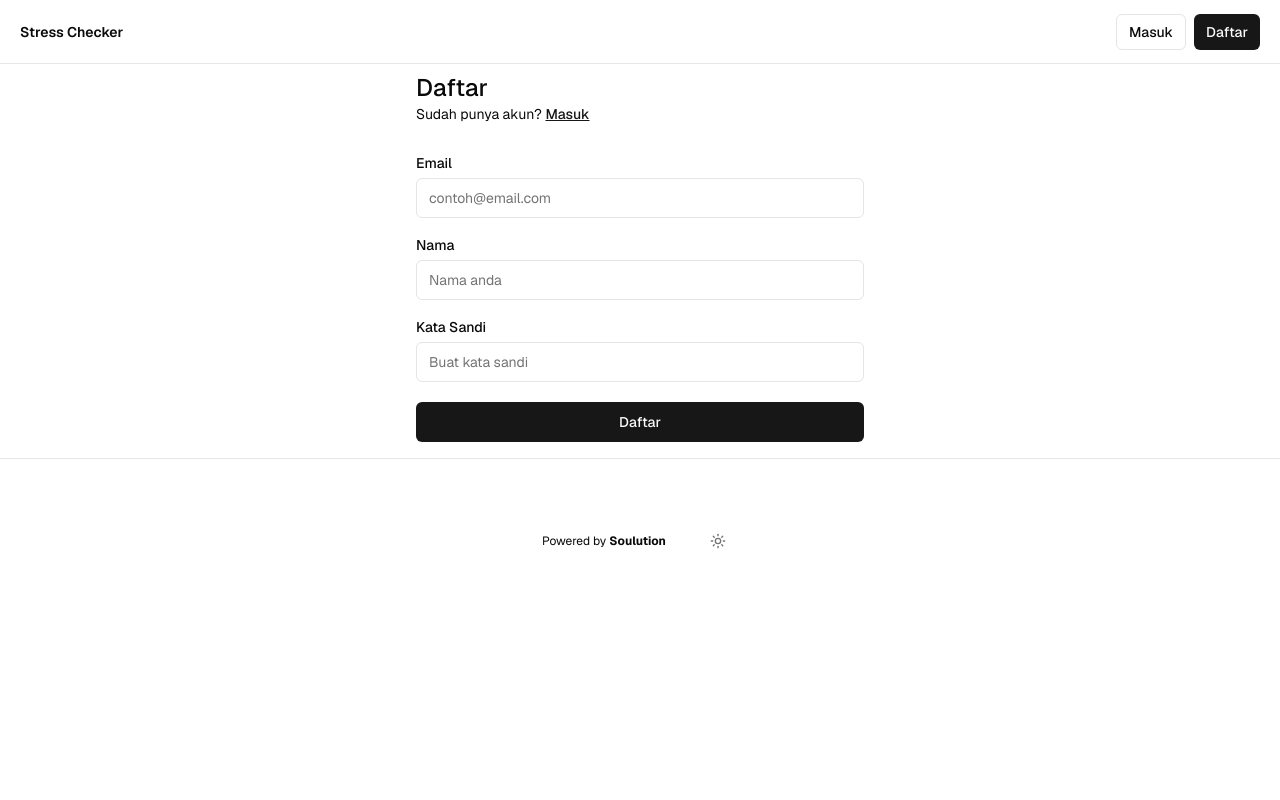
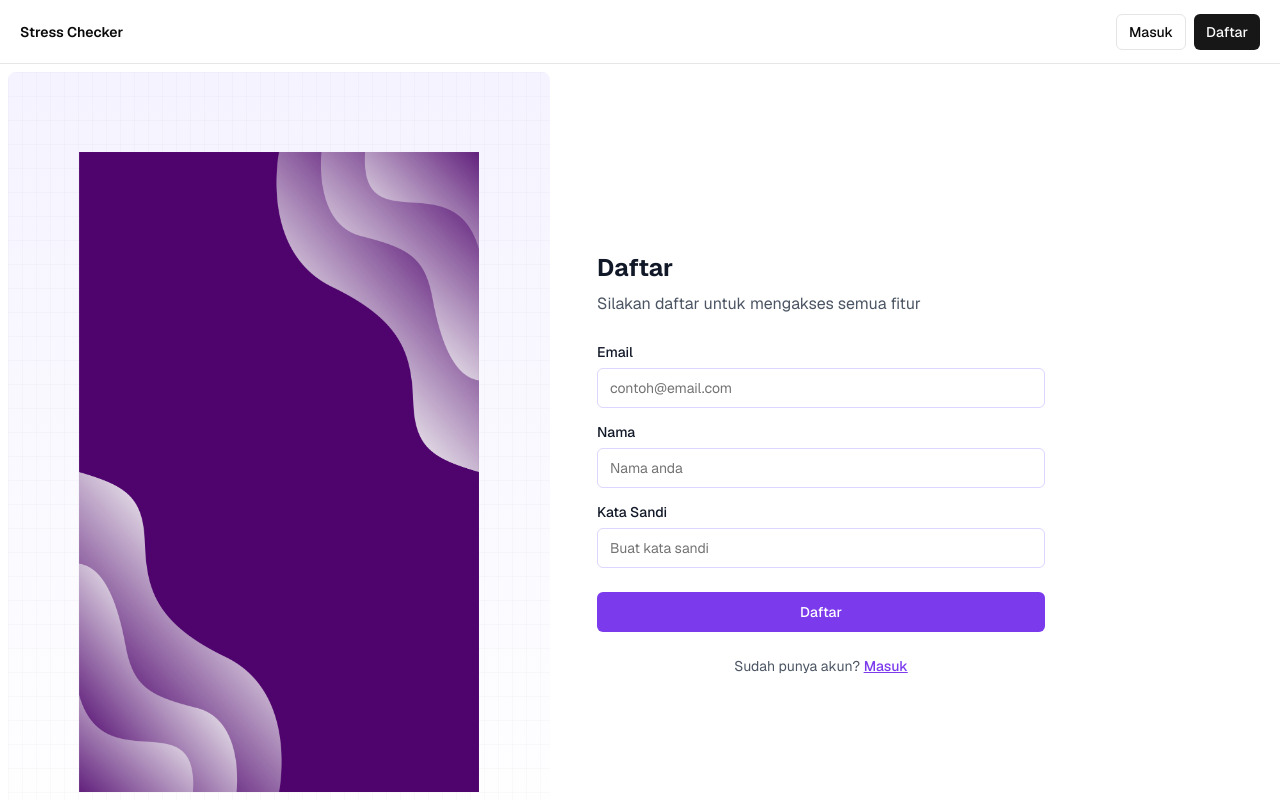
Before and after one commit to rizkyalfito/nextjs-stress-checker, a Next.js app: page /sign-up in a window 1280 px wide. Shown: the top 800 px of the page. Built offline with nearby package versions, Linux system fonts and the light colour scheme; no server answers.

Commit message:
daftar, masuk enchance layout

```diff
--- a/app/(auth-pages)/sign-in/page.tsx
+++ b/app/(auth-pages)/sign-in/page.tsx
@@ -4,41 +4,100 @@ import { SubmitButton } from "@/components/submit-button";
 import { Input } from "@/components/ui/input";
 import { Label } from "@/components/ui/label";
 import Link from "next/link";
+import Image from "next/image";
 
 export default async function Login(props: { searchParams: Promise<Message> }) {
   const searchParams = await props.searchParams;
+
   return (
-    <form className="w-full flex flex-col max-w-md md:min-w-[400px] mx-auto">
-      <h1 className="text-2xl font-medium">Masuk</h1>
-      <p className="text-sm text-foreground">
-        Belum punya akun?{" "}
-        <Link className="text-foreground font-medium underline" href="/sign-up">
-          Daftar
-        </Link>
+    <div className="flex h-screen overflow-hidden rounded-md">
+      {/* Left side - Image */}
+      <div className="hidden lg:flex rounded-lg lg:w-1/2 bg-gradient-to-b from-violet-50 to-white relative">
+        <div className="absolute rounded-md inset-0 bg-[linear-gradient(to_right,#8080800a_1px,transparent_1px),linear-gradient(to_bottom,#8080800a_1px,transparent_1px)] bg-[size:14px_24px]" />
+        <div className="relative rounded-md w-full h-full flex items-center justify-center p-12">
+          <Image
+            src="/masuk.jpg"
+            alt="Login Illustration"
+            width={600}
+            height={600}
+            className="object-contain max-h-[80vh] rounded-md"
+            priority
+          />
+        </div>
+      </div>
+
+      {/* Right side - Form */}
+      <div className="w-full lg:w-1/2 flex items-center justify-center p-8">
+        <div className="w-full max-w-md">
+          <div className="mb-8">
+            <h1 className="text-2xl font-bold text-gray-900">Masuk</h1>
+            <p className="text-gray-600 mt-2">
+              Silakan masuk untuk mengakses semua fitur
             </p>
-      <div className="flex flex-col gap-2 [&>input]:mb-3 mt-8">
-        <Label htmlFor="email">Email</Label>
-        <Input name="email" placeholder="contoh@email.com" required />
-        <div className="flex justify-between items-center">
-          <Label htmlFor="password">Kata Sandi</Label>
           </div>
+
+          <form className="w-full flex flex-col gap-6" method="post">
+            <div className="space-y-4">
+              <div>
+                <Label
+                  htmlFor="email"
+                  className="text-sm font-medium text-gray-900"
+                >
+                  Email
+                </Label>
+                <Input
+                  name="email"
+                  placeholder="contoh@email.com"
+                  required
+                  className="mt-1 w-full border-violet-200 focus:border-violet-600 focus:ring-violet-600 rounded-md"
+                />
+              </div>
+
+              <div>
+                <Label
+                  htmlFor="password"
+                  className="text-sm font-medium text-gray-900"
+                >
+                  Kata Sandi
+                </Label>
                 <Input
                   type="password"
                   name="password"
                   placeholder="Kata sandi anda"
                   required
+                  className="mt-1 w-full border-violet-200 focus:border-violet-600 focus:ring-violet-600 rounded-md"
                 />
                 <Link
-            className="text-xs text-foreground underline mb-3 text-end"
                   href="/forgot-password"
+                  className="text-sm text-violet-600 hover:text-violet-700 underline block text-right mt-2"
                 >
                   Lupa Password?
                 </Link>
-        <SubmitButton pendingText="Masuk..." formAction={signInAction}>
+              </div>
+            </div>
+
+            <SubmitButton
+              formAction={signInAction}
+              pendingText="Masuk..."
+              className="w-full bg-violet-600 hover:bg-violet-700 text-white py-2 rounded-md transition-colors"
+            >
               Masuk
             </SubmitButton>
+
+            <p className="text-center text-sm text-gray-600">
+              Belum punya akun?{" "}
+              <Link
+                href="/sign-up"
+                className="font-medium text-violet-600 hover:text-violet-700 underline"
+              >
+                Daftar
+              </Link>
+            </p>
+
             <FormMessage message={searchParams} />
+          </form>
         </div>
-    </form>
+      </div>
+    </div>
   );
 }
--- a/app/(auth-pages)/sign-up/page.tsx
+++ b/app/(auth-pages)/sign-up/page.tsx
@@ -4,12 +4,13 @@ import { SubmitButton } from "@/components/submit-button";
 import { Input } from "@/components/ui/input";
 import { Label } from "@/components/ui/label";
 import Link from "next/link";
-import { SmtpMessage } from "../smtp-message";
+import Image from "next/image";
 
 export default async function Signup(props: {
   searchParams: Promise<Message>;
 }) {
   const searchParams = await props.searchParams;
+
   if ("message" in searchParams) {
     return (
       <div className="w-full flex-1 flex items-center h-screen justify-center p-4">
@@ -21,35 +22,104 @@ export default async function Signup(props: {
   }
 
   return (
-    <>
-      <form className="w-full flex flex-col max-w-md md:min-w-[400px] mx-auto" method="post">
-        <h1 className="text-2xl font-medium">Daftar</h1>
-        <p className="text-sm text text-foreground">
-          Sudah punya akun?{" "}
-          <Link className="text-primary font-medium underline" href="/sign-in">
-            Masuk
-          </Link>
+    <div className="flex h-screen overflow-hidden rounded-md">
+      {/* Left side - Image */}
+      <div className="hidden rounded-lg lg:flex lg:w-1/2 bg-gradient-to-b from-violet-50 to-white relative">
+        <div className="absolute rounded-md inset-0 bg-[linear-gradient(to_right,#8080800a_1px,transparent_1px),linear-gradient(to_bottom,#8080800a_1px,transparent_1px)] bg-[size:14px_24px]" />
+        <div className="relative w-full rounded-md h-full flex items-center justify-center p-12">
+          <Image
+            src="/daftar.jpg"
+            alt="Registration Illustration"
+            width={600}
+            height={600}
+            className="object-contain max-h-[80vh]"
+            priority
+          />
+        </div>
+      </div>
+
+      {/* Right side - Form */}
+      <div className="w-full lg:w-1/2 flex items-center justify-center p-8 overflow-y-auto">
+        <div className="w-full max-w-md">
+          <div className="mb-6">
+            <h1 className="text-2xl font-bold text-gray-900">Daftar</h1>
+            <p className="text-gray-600 mt-2">
+              Silakan daftar untuk mengakses semua fitur
             </p>
-        <div className="flex flex-col gap-2 [&>input]:mb-3 mt-8">
-          <Label htmlFor="email">Email</Label>
-          <Input name="email" placeholder="contoh@email.com" required />
-          <Label htmlFor="displayName">Nama</Label>
-          <Input name="displayName" placeholder="Nama anda" required />
-          <Label htmlFor="password">Kata Sandi</Label>
+          </div>
+
+          <form className="w-full flex flex-col gap-4" method="post">
+            <div className="space-y-3">
+              <div>
+                <Label
+                  htmlFor="email"
+                  className="text-sm font-medium text-gray-900"
+                >
+                  Email
+                </Label>
+                <Input
+                  name="email"
+                  placeholder="contoh@email.com"
+                  required
+                  className="mt-1 w-full border-violet-200 focus:border-violet-600 focus:ring-violet-600 rounded-md"
+                />
+              </div>
+
+              <div>
+                <Label
+                  htmlFor="displayName"
+                  className="text-sm font-medium text-gray-900"
+                >
+                  Nama
+                </Label>
+                <Input
+                  name="displayName"
+                  placeholder="Nama anda"
+                  required
+                  className="mt-1 w-full border-violet-200 focus:border-violet-600 focus:ring-violet-600 rounded-md"
+                />
+              </div>
+
+              <div>
+                <Label
+                  htmlFor="password"
+                  className="text-sm font-medium text-gray-900"
+                >
+                  Kata Sandi
+                </Label>
                 <Input
                   type="password"
                   name="password"
                   placeholder="Buat kata sandi"
                   minLength={6}
                   required
+                  className="mt-1 w-full border-violet-200 focus:border-violet-600 focus:ring-violet-600 rounded-md"
                 />
-          <SubmitButton formAction={signUpAction} pendingText="Mendaftar...">
+              </div>
+            </div>
+
+            <SubmitButton
+              formAction={signUpAction}
+              pendingText="Mendaftar..."
+              className="w-full bg-violet-600 hover:bg-violet-700 text-white py-2 rounded-md transition-colors mt-2"
+            >
               Daftar
             </SubmitButton>
-          <FormMessage message={searchParams}  />
+
+            <p className="text-center text-sm text-gray-600 mt-2">
+              Sudah punya akun?{" "}
+              <Link
+                href="/sign-in"
+                className="font-medium text-violet-600 hover:text-violet-700 underline"
+              >
+                Masuk
+              </Link>
+            </p>
+
+            <FormMessage message={searchParams} />
+          </form>
         </div>
-      </form>
-      {/* <SmtpMessage /> */}
-    </>
+      </div>
+    </div>
   );
 }
--- a/components/linechart.tsx
+++ b/components/linechart.tsx
@@ -41,7 +41,7 @@ export const LineChart: React.FC<LineChartProps> = ({ data }) => {
           />
           <YAxis
             domain={[0, 40]}
-            ticks={[0, 8, 16, 24, 32, 40]} // Divided into 5 equal parts
+            ticks={[0, 8, 16, 24, 32, 40]}
             tick={{ fontSize: 12 }}
             label={{ value: 'Skor Stress', angle: -90, position: 'insideLeft', offset: 0 }}
           />
@@ -52,7 +52,7 @@ export const LineChart: React.FC<LineChartProps> = ({ data }) => {
               borderRadius: '8px',
               padding: '10px'
             }}
-            formatter={(value: number) => [`Skor: ${value}`, 'Tingkat Stress']}
+            formatter={(value: number) => [`Skor: ${value}`]}
             labelFormatter={(label) => `Tanggal: ${label}`}
           />
           <Line
```
Also changed, not shown: components/questions.tsx (+6 -7 lines), public/daftar.jpg (added), 1 other file (tests, documents, lock files or other folders). Lines whose indentation alone changed are shown as unchanged.
